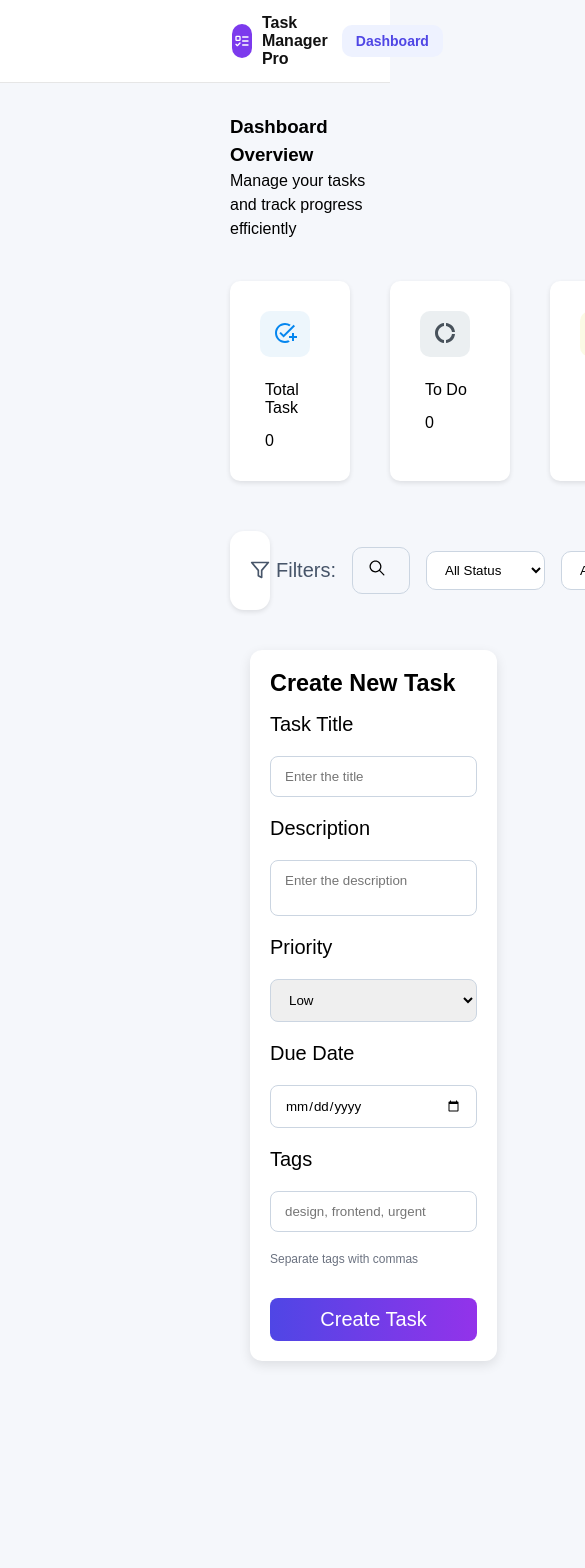
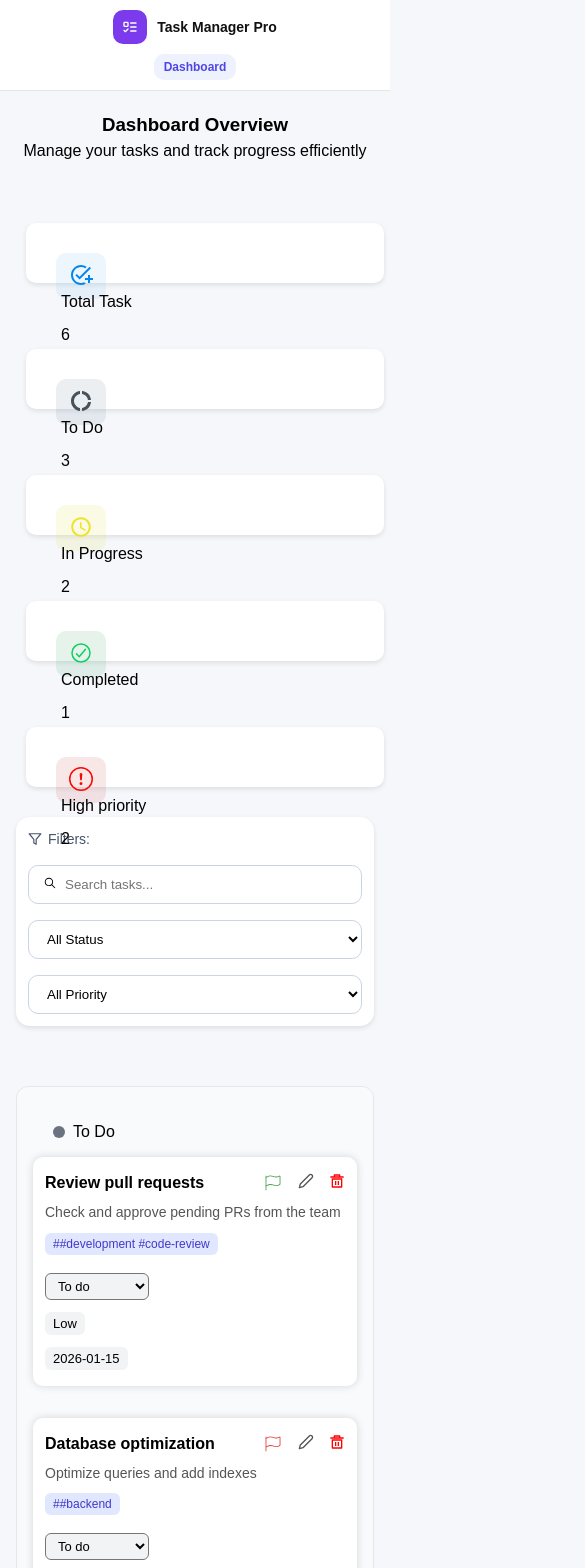
Before and after one commit to Wilson-son/Task-Manager-website, a React (Vite) app: page / in a window 390 px wide. Shown: the top 1568 px of the page, 585 px wide, since content can reach past the window. Before the commit the page ends 1474 px from the top, so only its background shows below. Built offline with nearby package versions, Linux system fonts and the light colour scheme; data requests are answered from the project's data file.

Commit message:
updated UI

```diff
--- /dev/null
+++ b/db.json
@@ -0,0 +1,58 @@
+{
+  "tasks": [
+    {
+      "taskTitle": "Review pull requests",
+      "description": "Check and approve pending PRs from the team",
+      "priority": "Low",
+      "dueDate": "2026-01-15",
+      "tags": "#development #code-review",
+      "status": "To do",
+      "id": 1767624767885
+    },
+    {
+      "taskTitle": "Database optimization",
+      "description": "Optimize queries and add indexes",
+      "priority": "High",
+      "dueDate": "2026-01-08",
+      "tags": "#backend",
+      "status": "To do",
+      "id": 1767624824444
+    },
+    {
+      "taskTitle": "Design new dashboard",
+      "description": "Create mockups for the analytics dashboard",
+      "priority": "High",
+      "dueDate": "2026-01-05",
+      "tags": "#design   #ui/ux",
+      "status": "In progress",
+      "id": 1767624880857
+    },
+    {
+      "taskTitle": "Implement authentication",
+      "description": "Set up OAuth and JWT authentication",
+      "priority": "Medium",
+      "dueDate": "2026-01-03",
+      "tags": "#development #security",
+      "status": "In progress",
+      "id": 1767624929123
+    },
+    {
+      "taskTitle": "Update documentation",
+      "description": "Add API documentation for new endpoints",
+      "priority": "Low",
+      "dueDate": "2026-01-07",
+      "tags": "#documentation",
+      "status": "Completed",
+      "id": 1767624978825
+    },
+    {
+      "taskTitle": "Fix UI overflow and improve responsive layout",
+      "description": "This task focuses on resolving layout overflow issues that cause content to break outside its container and ensuring the user interface adapts smoothly across different screen sizes. It includes identifying elements that exceed container boundaries, applying proper CSS properties such as flexible widths, wrapping, and overflow handling, and improving spacing and alignment. The goal is to create a clean, consistent, and responsive layout that maintains usability and visual balance on desktop, tablet and mobile devices.",
+      "priority": "Medium",
+      "dueDate": "2026-01-04",
+      "tags": "frontend",
+      "status": "To do",
+      "id": 1767625120481
+    }
+  ]
+}
--- a/package.json
+++ b/package.json
@@ -7,7 +7,8 @@
     "dev": "vite",
     "build": "vite build",
     "lint": "eslint .",
-    "preview": "vite preview"
+    "preview": "vite preview",
+    "server": "json-server --watch db.json --port 5000"
   },
   "dependencies": {
     "react": "^19.2.0",
--- a/src/App.jsx
+++ b/src/App.jsx
@@ -15,17 +15,28 @@ function App() {
     }
   });
 
+  useEffect(() => {
+    fetch("http://localhost:5000/tasks")
+      .then((res) => res.json())
+      .then((data) => {
+        setTasks(data);
+      })
+      .catch((err) => console.error(err));
+  }, []);
+
   const [search, setSearch] = useState("");
   const [status, setStatus] = useState("All Status");
   const [priority, setPriority] = useState("All Priority");
 
   const filteredTasks = tasks.filter((task) => {
-    const matchedSearch = task.taskTitle.toLowerCase().includes(search.toLowerCase());
+    const matchedSearch = task.taskTitle
+      .toLowerCase()
+      .includes(search.toLowerCase());
     const matchedStatus = status === "All Status" || task.status === status;
-    const matchedPriority = priority === "All Priority" || task.priority === priority;
+    const matchedPriority =
+      priority === "All Priority" || task.priority === priority;
     return matchedSearch && matchedStatus && matchedPriority;
   });
-
 
   function addTask(newTask) {
     setTasks((prev) => [...prev, newTask]);
@@ -34,7 +45,9 @@ function App() {
   // Update task status
   function updateTaskStatus(id, newStatus) {
     setTasks((prev) =>
-      prev.map((task) => (task.id === id ? { ...task, status: newStatus } : task))
+      prev.map((task) =>
+        task.id === id ? { ...task, status: newStatus } : task
+      )
     );
   }
 
--- a/src/Components/EditTask.jsx
+++ b/src/Components/EditTask.jsx
@@ -1,3 +1,4 @@
+
 import { useState } from "react";
 
 function EditTask({ task, onSave, onCancel }) {
--- a/src/index.css
+++ b/src/index.css
@@ -509,3 +509,169 @@ resize: none;
 .priority-icon.low {
   color: #43a047; /* green */
 }
+
+@media (max-width: 1024px) {
+  .navbar-left {
+    margin-left: 40px;
+  }
+
+  .navbar-right {
+    margin-right: 40px;
+  }
+
+  .title {
+    margin-left: 40px;
+  }
+
+  .card-container {
+    margin-left: 40px;
+    flex-wrap: wrap;
+  }
+
+  .filter-container {
+    margin-left: 40px;
+    margin-right: 40px;
+    font-size: 16px;
+  }
+
+  .dashboard-layout {
+    padding: 0 20px;
+  }
+
+  .list-container {
+    margin-left: 0;
+  }
+}
+
+/* Mobile (<= 768px) */
+@media (max-width: 768px) {
+
+  body {
+    overflow-x: hidden;
+  }
+
+  /* Navbar becomes stacked */
+  .navbar {
+    flex-direction: column;
+    gap: 10px;
+    padding: 12px 16px;
+  }
+
+  .navbar-left,
+  .navbar-right {
+    margin: 0;
+    justify-content: center;
+  }
+
+  /* Title */
+  .title {
+    margin: 20px 16px 0 16px;
+    text-align: center;
+  }
+
+  /* Cards stack vertically */
+  .card-container {
+    flex-direction: column;
+    margin: 20px 16px;
+    gap: 16px;
+  }
+
+  .card {
+    width: 100%;
+    height: auto;
+    padding: 40px 20px;
+  }
+
+  /* Filter section wraps */
+  .filter-container {
+    flex-direction: column;
+    align-items: stretch;
+    margin: 20px 16px;
+    font-size: 16px;
+  }
+
+  .search-box {
+    width: 100%;
+  }
+
+  .dropdown {
+    width: 100%;
+  }
+
+  /* Layout becomes column */
+  .dashboard-layout {
+    flex-direction: column;
+    padding: 0 16px;
+  }
+
+  /* Task list full width */
+  .list-container {
+    max-width: 100%;
+    margin-left: 0;
+  }
+
+  /* Create form full width */
+  .create-form {
+    max-width: 100%;
+    width: 100%;
+    position: static;
+  }
+
+  /* Task card adjustments */
+  .task-header {
+    flex-wrap: wrap;
+    gap: 10px;
+  }
+
+  .task-header h3 {
+    white-space: normal;
+  }
+}
+
+/* Small Mobile (<= 480px) */
+@media (max-width: 480px) {
+
+  .navbar {
+    padding: 10px;
+  }
+
+  .logo-text {
+    font-size: 14px;
+  }
+
+  .nav-btn {
+    font-size: 12px;
+    padding: 6px 10px;
+  }
+
+  .card {
+    padding: 30px 16px;
+  }
+
+  .filter-container {
+    padding: 12px;
+    font-size: 14px;
+  }
+
+  .task-item {
+    padding: 16px 12px;
+  }
+
+  .edittask-container {
+    padding: 14px;
+  }
+
+  .task-meta {
+    flex-direction: column;
+    align-items: flex-start;
+  }
+
+  #edit-buttons {
+    flex-direction: column;
+    width: 100%;
+  }
+
+  #edit-buttons button {
+    width: 100%;
+  }
+}
```
